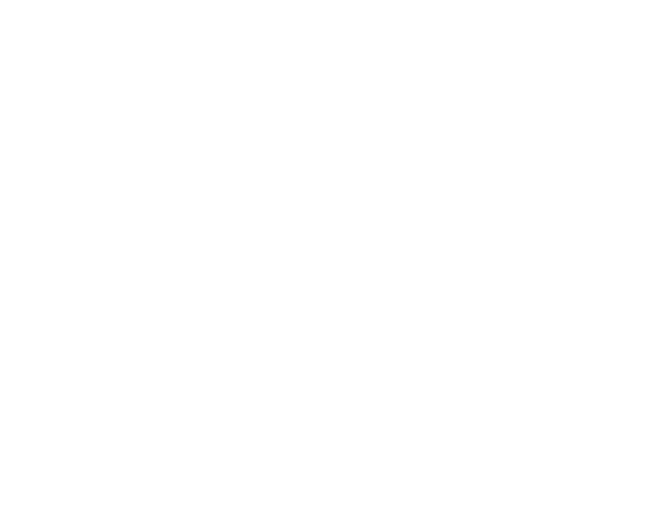
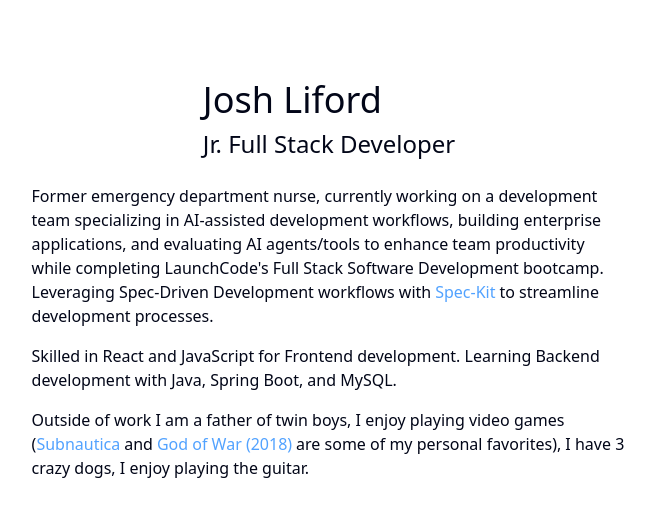
Before and after one commit to joshliford/joshliford.github.io, a React (Vite) app: page / in a window 1280 px wide. Shown: the top 516 px of the page, without its empty margins (311-966 px from the left). Built offline with nearby package versions, Linux system fonts and the light colour scheme.

Commit message:
created Section component for portfolio structure; created Hero component for introductory info

```diff
--- a/src/App.jsx
+++ b/src/App.jsx
@@ -1,9 +1,13 @@
+import Section from './components/Section'
+import Hero from './components/Hero'
 import './App.css'
 
 function App() {
   return (
     <>
-
+      <Section id={"hero"}>
+        <Hero />
+      </Section>
     </>
   )
 }
--- /dev/null
+++ b/src/components/Hero.jsx
@@ -0,0 +1,57 @@
+export default function Hero() {
+  return (
+    <div className="flex flex-col justify-center items-center">
+      <div className="space-y-2 mb-6">
+        <h1 className="text-4xl">Josh Liford</h1>
+        <h2 className="text-2xl">Jr. Full Stack Developer</h2>
+      </div>
+      <div className="space-y-4 max-w-prose">
+        <p>
+          Former emergency department nurse, currently working on a development
+          team specializing in AI-assisted development workflows, building
+          enterprise applications, and evaluating AI agents/tools to enhance
+          team productivity while completing LaunchCode's Full Stack Software
+          Development bootcamp. Leveraging Spec-Driven Development workflows
+          with
+          <a
+            href="https://github.com/github/spec-kit"
+            target="_blank"
+            rel="noopener noreferrer"
+            className="text-blue-400 hover:underline ml-1 mr-1"
+          >
+            Spec-Kit
+          </a>
+          to streamline development processes.
+        </p>
+
+        <p>
+          Skilled in React and JavaScript for Frontend development. Learning
+          Backend development with Java, Spring Boot, and MySQL.
+        </p>
+
+        <p>
+          Outside of work I am a father of twin boys, I enjoy playing video
+          games (
+          <a
+            href="https://store.steampowered.com/app/264710/Subnautica/"
+            target="_blank"
+            rel="noopener noreferrer"
+            className="text-blue-400 hover:underline mr-1"
+          >
+            Subnautica
+          </a>
+          and
+          <a
+            href="https://www.playstation.com/en-us/god-of-war/"
+            target="_blank"
+            rel="noopener noreferrer"
+            className="text-blue-400 hover:underline ml-1 mr-1"
+          >
+            God of War (2018)
+          </a>
+          are some of my personal favorites), I have 3 crazy dogs, I enjoy playing the guitar.
+        </p>
+      </div>
+    </div>
+  );
+}
--- /dev/null
+++ b/src/components/Section.jsx
@@ -0,0 +1,16 @@
+export default function Section({ id, children, title }) {
+
+    return (
+        <section id={id} className="flex flex-col justify-center items-center mt-20">
+            <div>
+                <h2 className="text-2xl">
+                    {title}
+                </h2>
+            </div>
+            <div className="flex flex-col justify-center items-center">
+                {children}
+            </div>
+        </section>
+    )
+
+}
```
